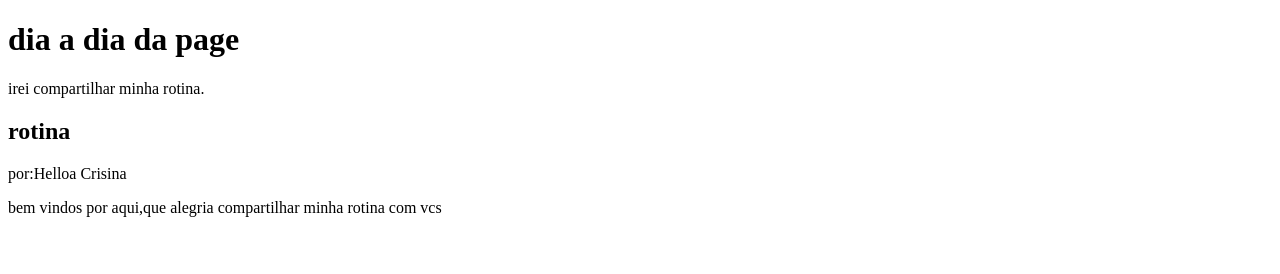
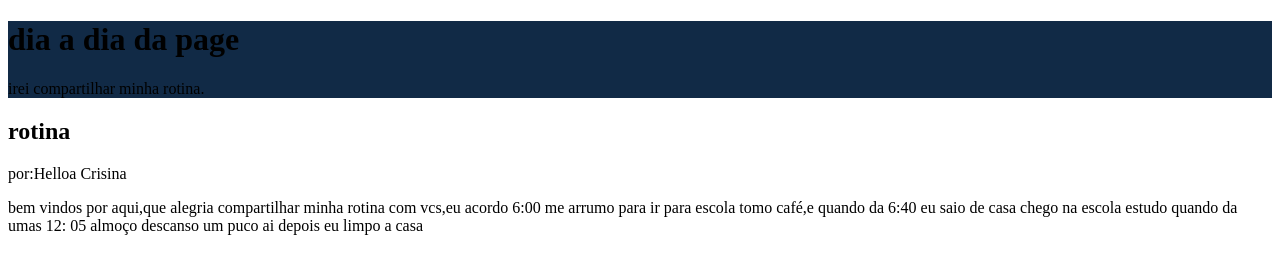
Before and after one commit to helloacristinasilva-cpu/blog-da-page, a plain HTML site: page index.html in a window 1280 px wide. Drawn offline with Linux system fonts and the light colour scheme.

Commit message:
Add files via upload

```diff
--- a/index.html
+++ b/index.html
@@ -4,6 +4,11 @@
     <meta charset="UTF-8">
     <meta name="viewport" content="width=device-width, initial-scale=1.0">
     <title>blog da page</title>
+    <style>
+    header{
+      background-color:#112A46
+    }
+     </style>
 </head>
 <body>
     <header>
@@ -13,7 +18,9 @@
 <main>
 <h2>rotina</h2>
 <p>por:Helloa Crisina</p>
-<p>bem vindos por aqui,que alegria compartilhar minha rotina com vcs</p>
+<p>bem vindos por aqui,que alegria compartilhar minha rotina com vcs,eu acordo 6:00 me arrumo para ir para escola tomo café,e quando da 6:40 eu saio de casa chego na escola estudo quando da umas 12:  05
+almoço descanso um puco ai depois eu limpo a casa
+</p>
 
 <main>
 </body>
```
